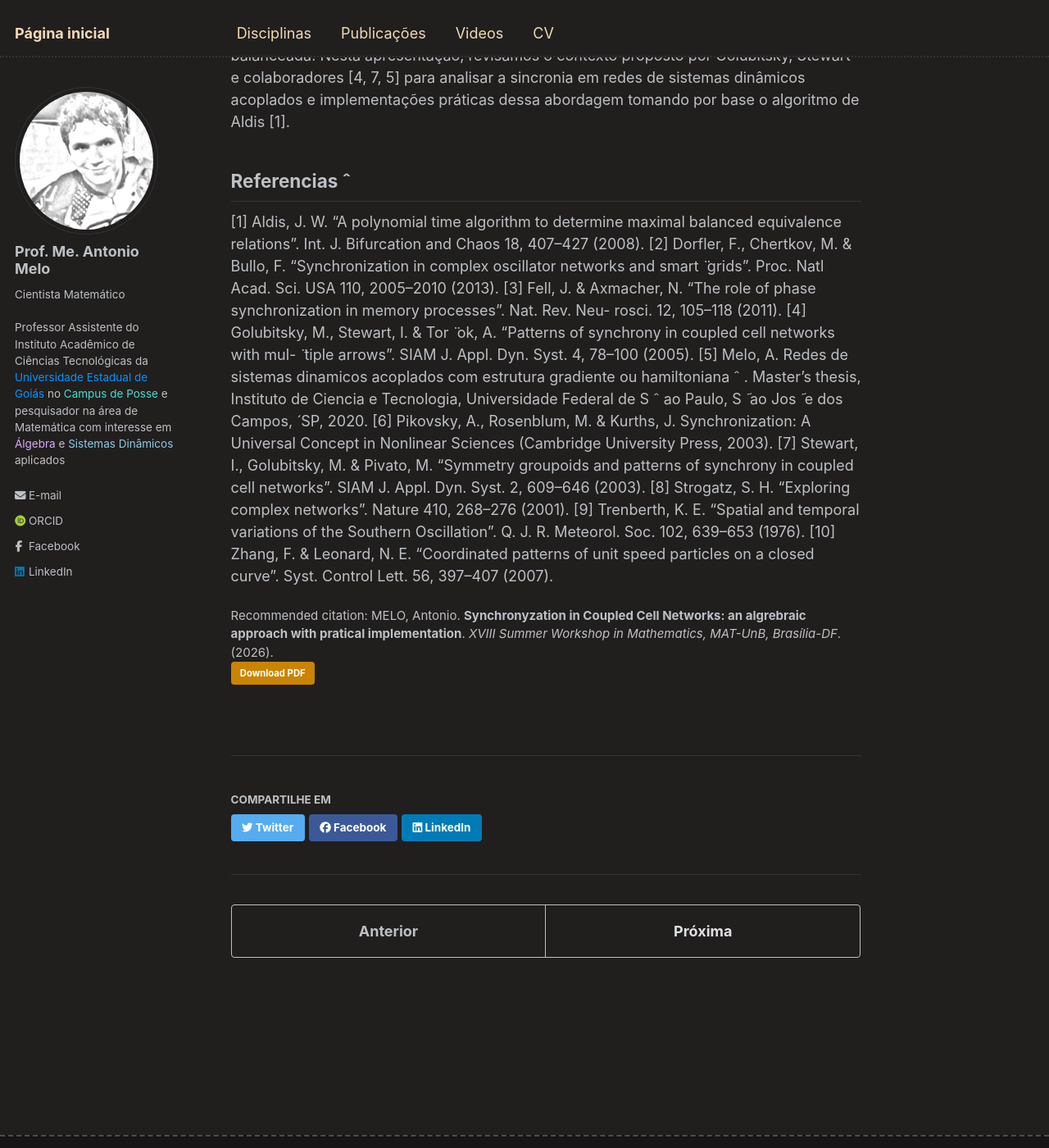
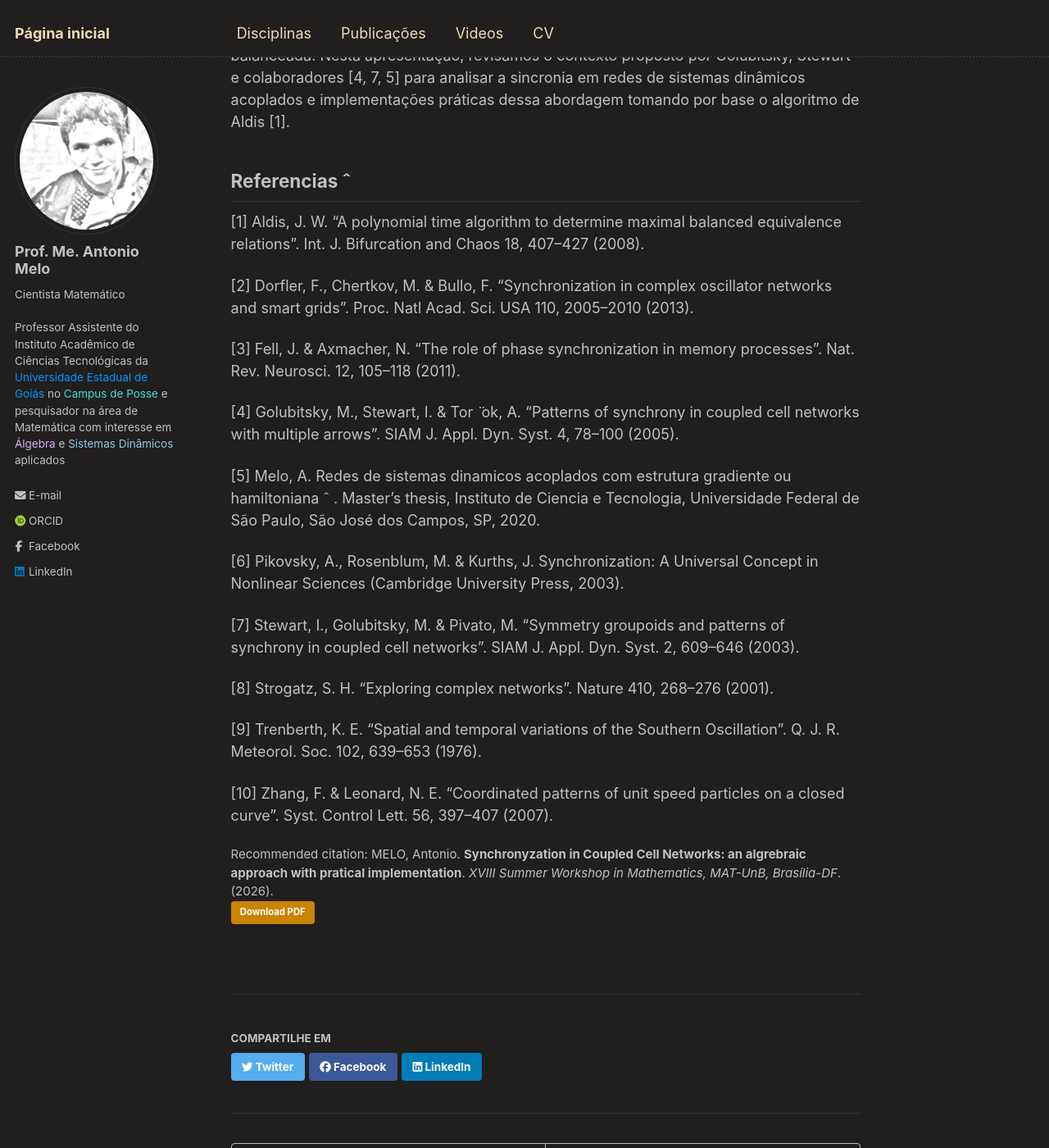
Before and after one commit to antmelo/antmelo.github.io, a Jekyll site: the page built from _publications/2026-02-06-workshop.md, in a window 1280 px wide and 1400 px high, scrolled down 474 px. Shown: the whole window at 82% size. Built offline with Jekyll 4.4.1, drawn with Linux system fonts in a browser that asks for light colours; some web fonts are replaced.

Commit message:
Update 2026-02-06-workshop.md

```diff
--- a/_publications/2026-02-06-workshop.md
+++ b/_publications/2026-02-06-workshop.md
@@ -19,23 +19,22 @@ a sincronia em redes de sistemas dinâmicos acoplados e implementações prátic
 
 ## Referencias ˆ
 
-[1] Aldis, J. W. “A polynomial time algorithm to determine maximal balanced equivalence relations”.
-Int. J. Bifurcation and Chaos 18, 407–427 (2008).
-[2] Dorfler, F., Chertkov, M. & Bullo, F. “Synchronization in complex oscillator networks and smart  ̈
-grids”. Proc. Natl Acad. Sci. USA 110, 2005–2010 (2013).
-[3] Fell, J. & Axmacher, N. “The role of phase synchronization in memory processes”. Nat. Rev. Neu-
-rosci. 12, 105–118 (2011).
-[4] Golubitsky, M., Stewart, I. & Tor ̈ ok, A. “Patterns of synchrony in coupled cell networks with mul-  ̈
-tiple arrows”. SIAM J. Appl. Dyn. Syst. 4, 78–100 (2005).
-[5] Melo, A. Redes de sistemas dinamicos acoplados com estrutura gradiente ou hamiltoniana ˆ . Master’s
-thesis, Instituto de Ciencia e Tecnologia, Universidade Federal de S ˆ ao Paulo, S  ̃ ao Jos  ̃ e dos Campos,  ́
-SP, 2020.
-[6] Pikovsky, A., Rosenblum, M. & Kurths, J. Synchronization: A Universal Concept in Nonlinear
-Sciences (Cambridge University Press, 2003).
-[7] Stewart, I., Golubitsky, M. & Pivato, M. “Symmetry groupoids and patterns of synchrony in coupled
-cell networks”. SIAM J. Appl. Dyn. Syst. 2, 609–646 (2003).
+[1] Aldis, J. W. “A polynomial time algorithm to determine maximal balanced equivalence relations”. Int. J. Bifurcation and Chaos 18, 407–427 (2008).
+
+[2] Dorfler, F., Chertkov, M. & Bullo, F. “Synchronization in complex oscillator networks and smart grids”. Proc. Natl Acad. Sci. USA 110, 2005–2010 (2013).
+
+[3] Fell, J. & Axmacher, N. “The role of phase synchronization in memory processes”. Nat. Rev. Neurosci. 12, 105–118 (2011).
+
+[4] Golubitsky, M., Stewart, I. & Tor ̈ ok, A. “Patterns of synchrony in coupled cell networks with multiple arrows”. SIAM J. Appl. Dyn. Syst. 4, 78–100 (2005).
+
+[5] Melo, A. Redes de sistemas dinamicos acoplados com estrutura gradiente ou hamiltoniana ˆ . Master’s thesis, Instituto de Ciencia e Tecnologia, Universidade Federal de São Paulo, São José dos Campos, SP, 2020.
+
+[6] Pikovsky, A., Rosenblum, M. & Kurths, J. Synchronization: A Universal Concept in Nonlinear Sciences (Cambridge University Press, 2003).
+
+[7] Stewart, I., Golubitsky, M. & Pivato, M. “Symmetry groupoids and patterns of synchrony in coupled cell networks”. SIAM J. Appl. Dyn. Syst. 2, 609–646 (2003).
+
 [8] Strogatz, S. H. “Exploring complex networks”. Nature 410, 268–276 (2001).
-[9] Trenberth, K. E. “Spatial and temporal variations of the Southern Oscillation”. Q. J. R. Meteorol.
-Soc. 102, 639–653 (1976).
-[10] Zhang, F. & Leonard, N. E. “Coordinated patterns of unit speed particles on a closed curve”. Syst.
-Control Lett. 56, 397–407 (2007).
+
+[9] Trenberth, K. E. “Spatial and temporal variations of the Southern Oscillation”. Q. J. R. Meteorol. Soc. 102, 639–653 (1976).
+
+[10] Zhang, F. & Leonard, N. E. “Coordinated patterns of unit speed particles on a closed curve”. Syst. Control Lett. 56, 397–407 (2007).
```
